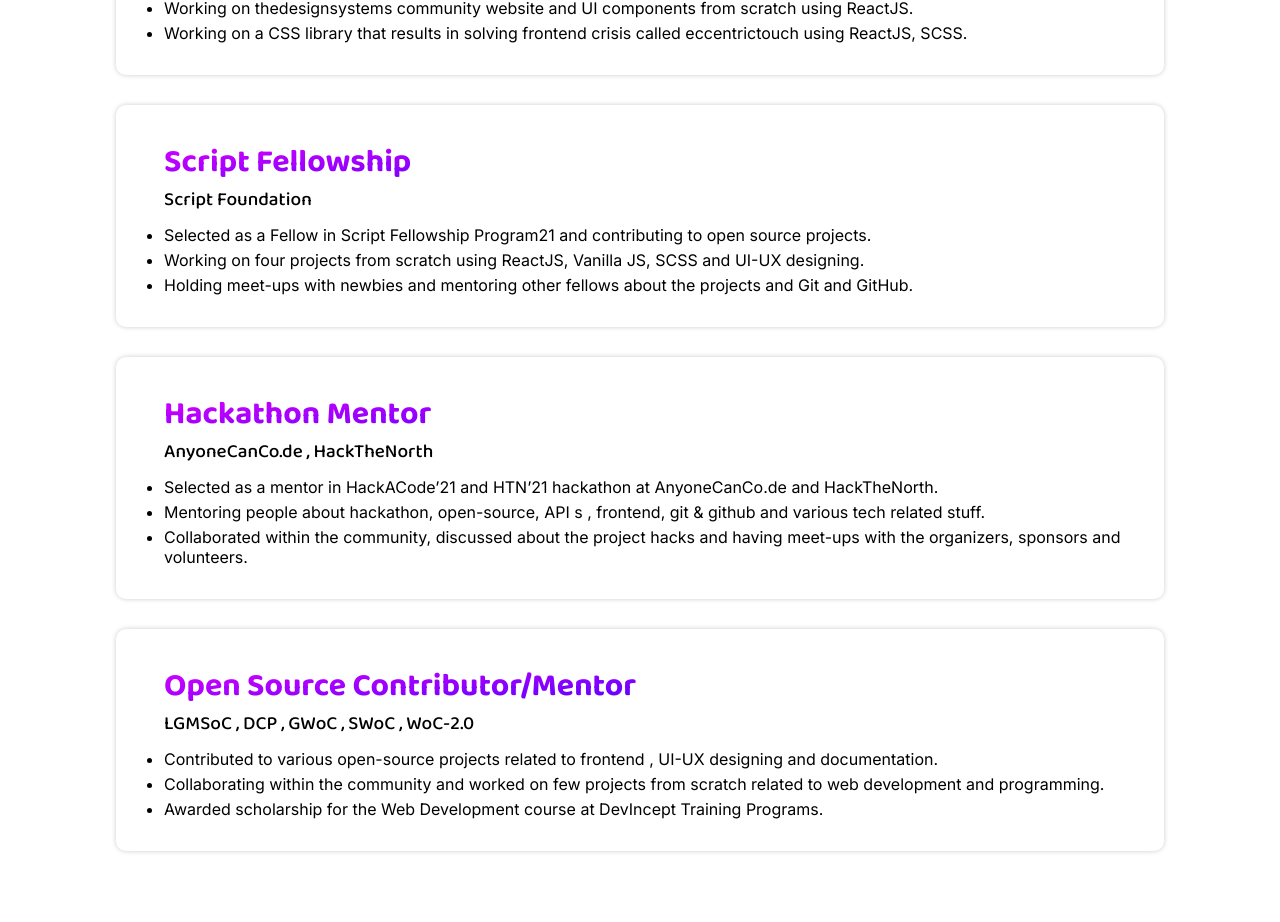
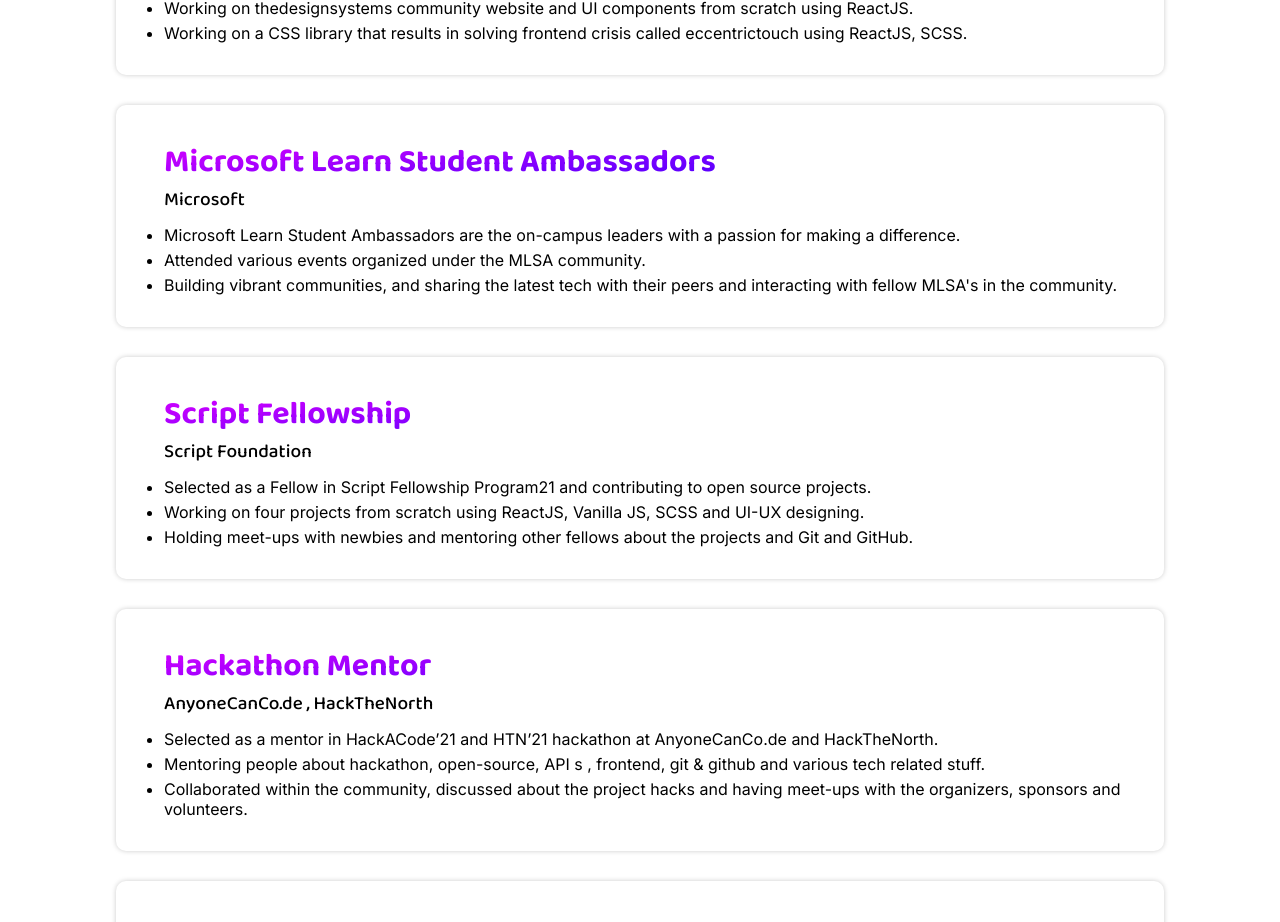
Before and after one commit to ayushsoni1010/portfolio-website, a React (Create React App) app: page / in a window 1280 px wide. Shown: the part 3020-3942 px from the top of the page. Built offline with nearby package versions, Linux system fonts and the light colour scheme.

Commit message:
🚀update: added new experience

```diff
--- a/src/views/Experience/index.js
+++ b/src/views/Experience/index.js
@@ -24,6 +24,13 @@
             description3="Working on a CSS library that results in solving frontend crisis called eccentrictouch using ReactJS, SCSS."
           />
           <ExperienceCard
+            title="Microsoft Learn Student Ambassadors"
+            companyName="Microsoft"
+            description1="Microsoft Learn Student Ambassadors are the on-campus leaders with a passion for making a difference."
+            description2="Attended various events organized under the MLSA community."
+            description3="Building vibrant communities, and sharing the latest tech with their peers and interacting with fellow MLSA's in the community."
+          />
+          <ExperienceCard
             title="Script Fellowship"
             companyName="Script Foundation"
             description1="Selected as a Fellow in Script Fellowship Program21 and contributing to open source projects."
```
